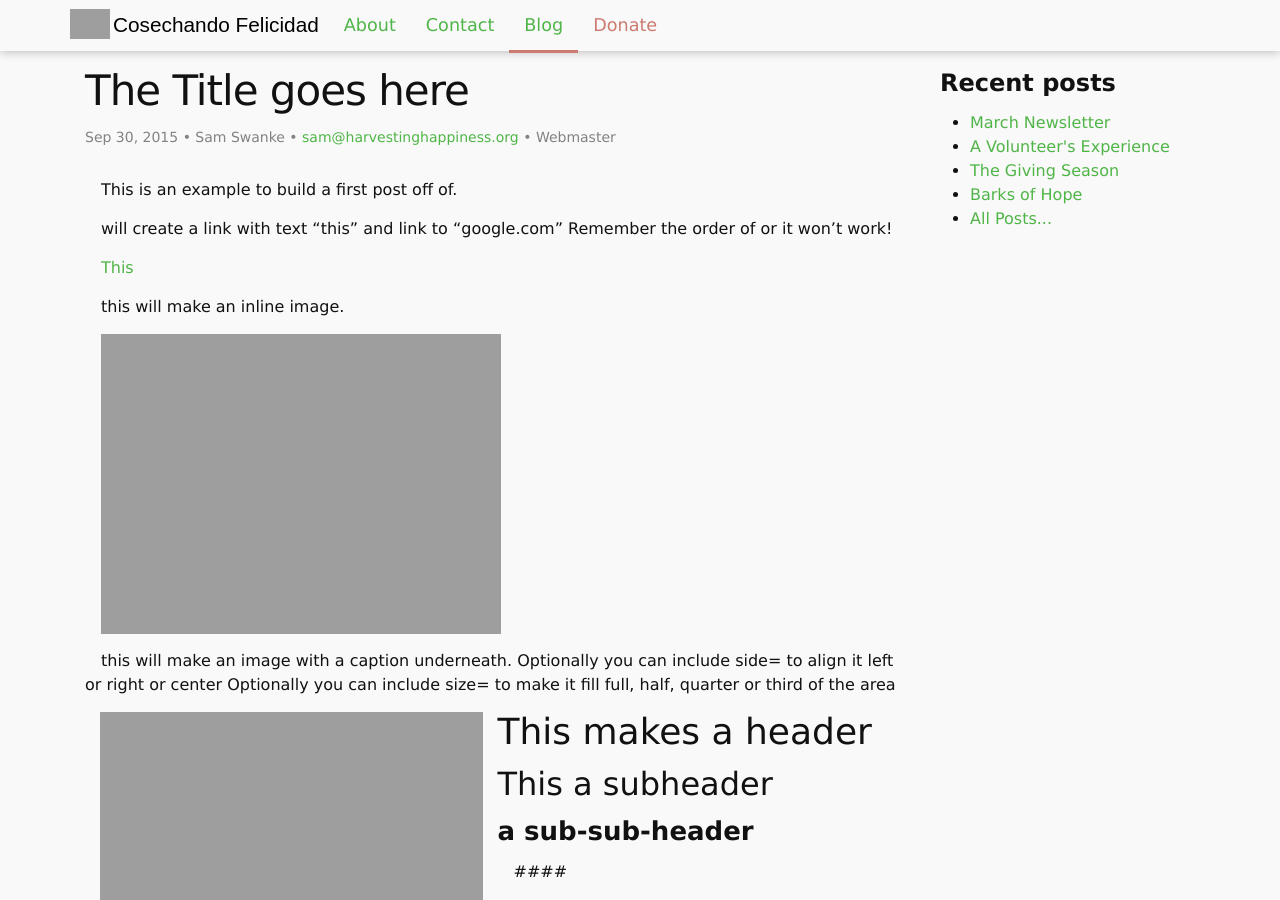
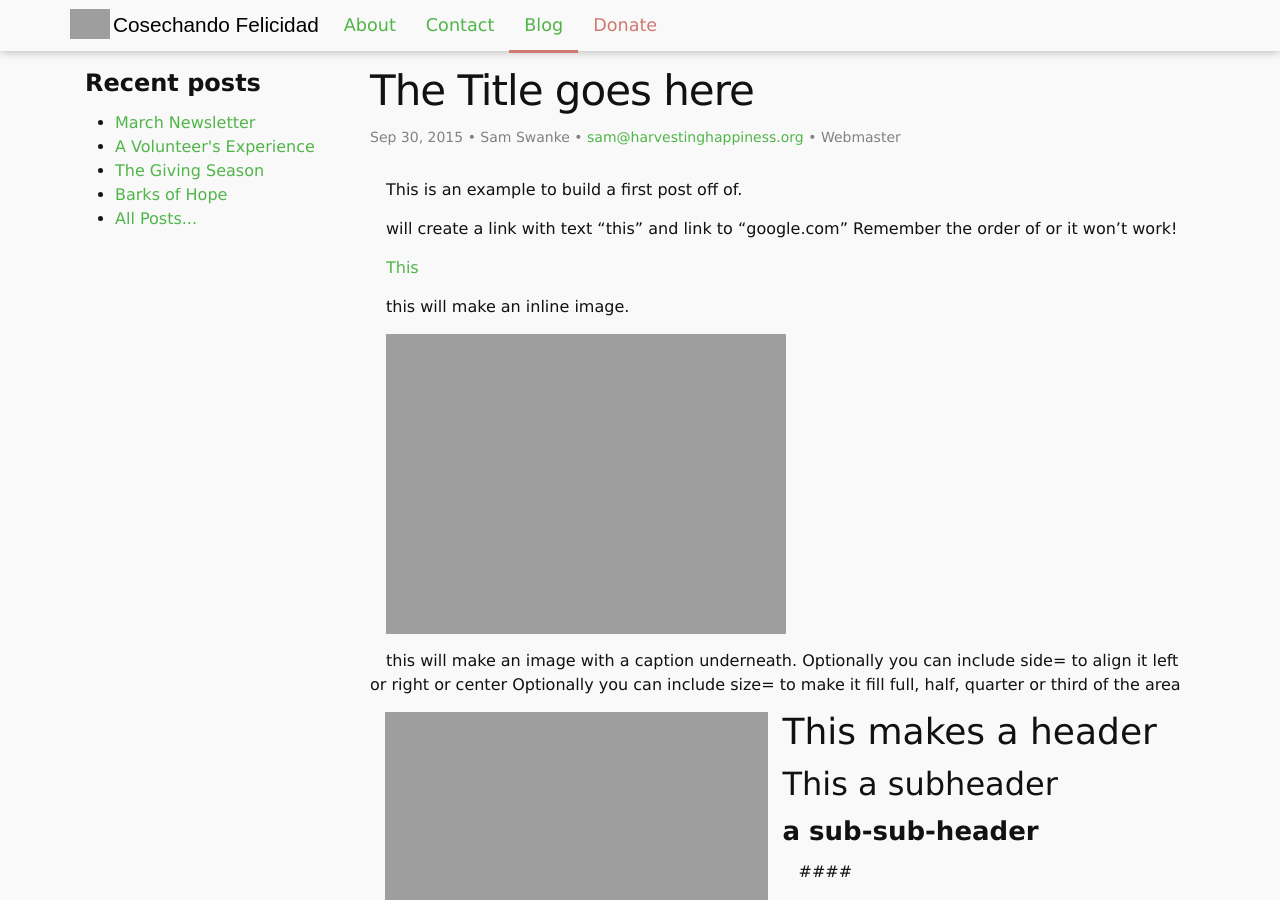
Before and after one commit to harvestinghappiness/harvestinghappiness.github.io, a Jekyll site: the page built from example/2015-10-04-example-post.md, in a window 1280 px wide and 900 px high. Built offline with Jekyll 4.4.1, drawn with Linux system fonts in a browser that asks for light colours; comment, search, counter and statistics services are not loaded.

Commit message:
Update defaultblog.html

```diff
--- a/_layouts/defaultblog.html
+++ b/_layouts/defaultblog.html
@@ -8,9 +8,6 @@
     {% include header.html %}
 
     <div class="container" style="margin-top: 50px;">
-      <div class="inner-content col-sm-9">
-        {{ content }}
-      </div>
       <div class="nav-blog col-sm-3">
         <div class="nav-docs-section">
           <h3>Recent posts</h3>
@@ -24,6 +21,9 @@
           </ul>
         </div>
       </div>
+      <div class="inner-content col-sm-9">
+        {{ content }}
+      </div>
     </div>
 
     {% include footer.html %}
```
